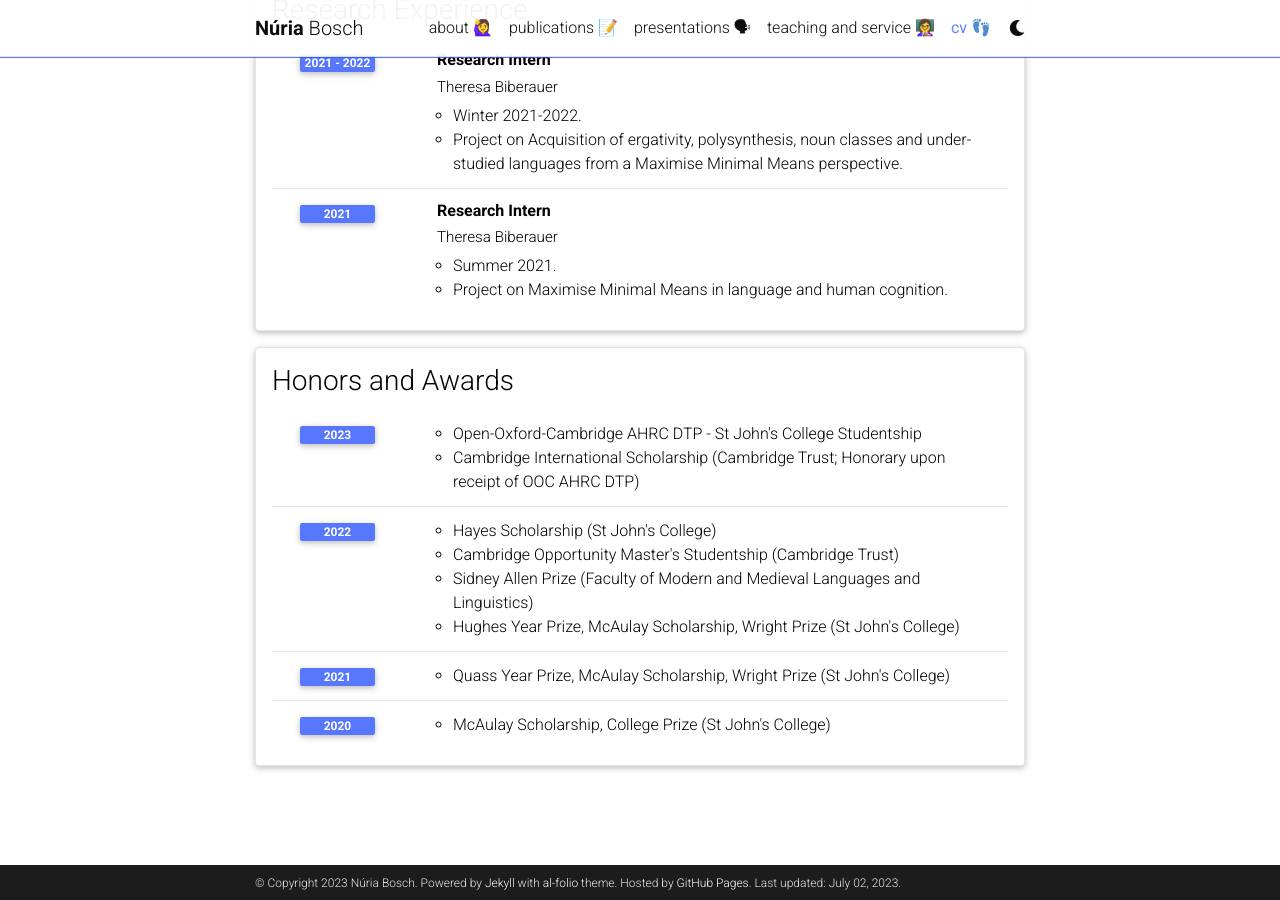
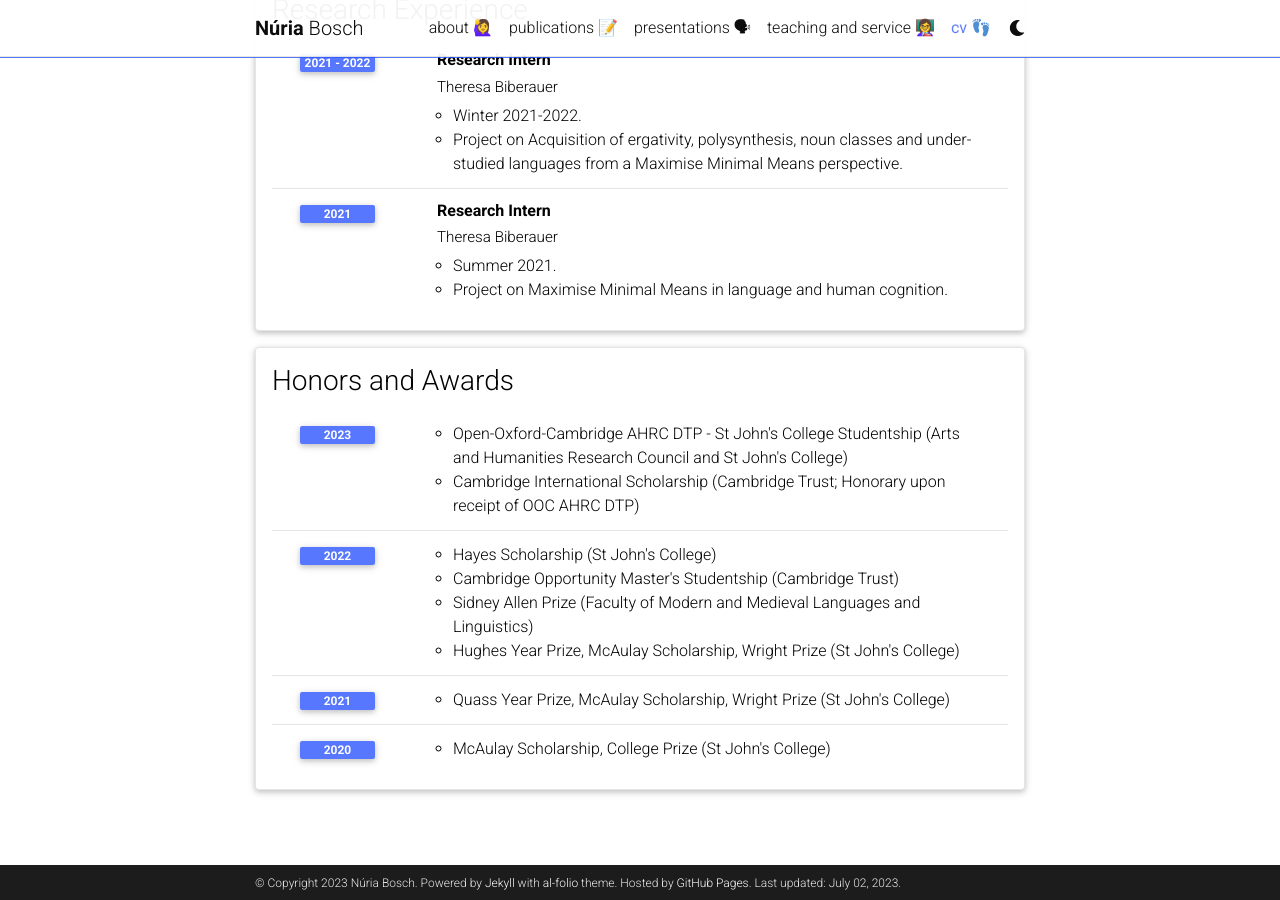
Before and after one commit to nuria-bosch/nuria-bosch.github.io, a Jekyll site: the page built from _pages/cv.md, in a window 1280 px wide and 900 px high, scrolled down 1144 px. Built offline with Jekyll 4.4.1, drawn with Linux system fonts in a browser that asks for light colours; comment, search, counter and statistics services are not loaded; a style sheet for code colours, icons or effects is not loaded.

Commit message:
Update cv.yml

```diff
--- a/_data/cv.yml
+++ b/_data/cv.yml
@@ -56,7 +56,7 @@
   contents:
     - year: 2023
       items:
-        - Open-Oxford-Cambridge AHRC DTP - St John's College Studentship
+        - Open-Oxford-Cambridge AHRC DTP - St John's College Studentship (Arts and Humanities Research Council and St John's College)
         - Cambridge International Scholarship (Cambridge Trust; Honorary upon receipt of OOC AHRC DTP)
     - year: 2022
       items:
```
